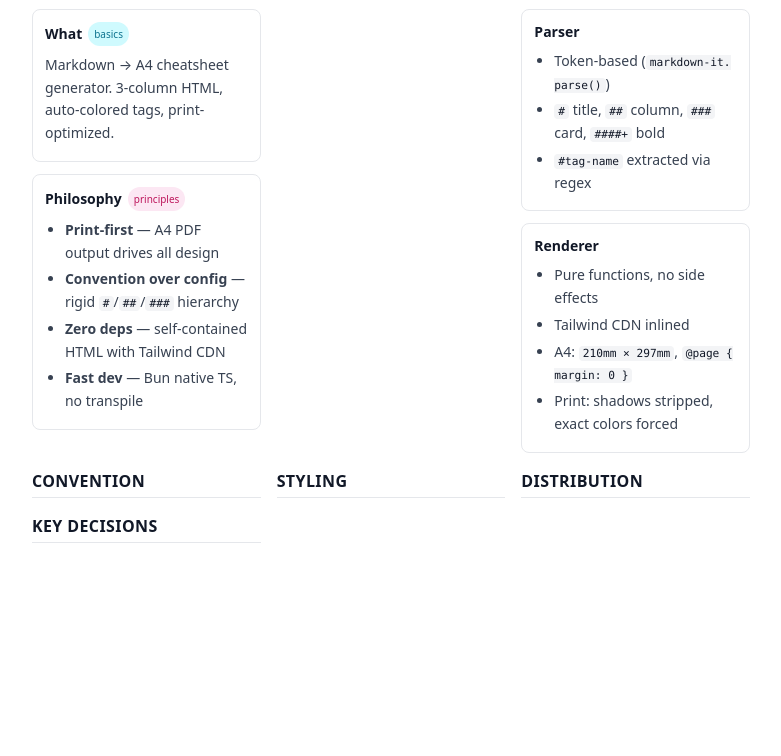
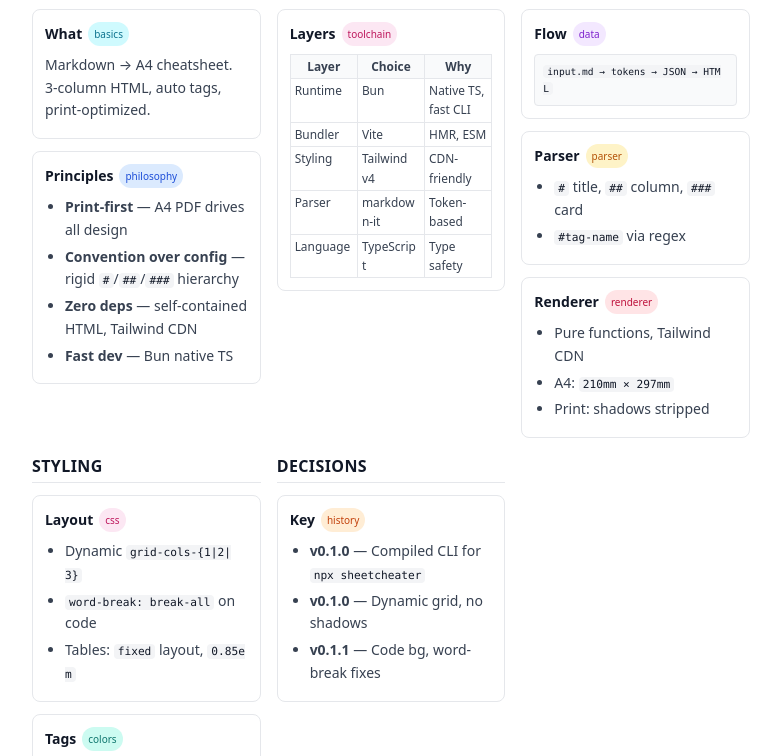
Before and after one commit to narze/sheetcheater, a website built with Vite: page example/sheetcheater_adr.html in a window 1280 px wide. Shown: the part 118-874 px from the top of the page, without its empty margins (249-1030 px from the left). Built offline with nearby package versions, Linux system fonts and the light colour scheme.

Commit message:
docs(adr): remove Distribution & Convention sections to fit one page

````diff
--- a/example/sheetcheater_adr.html
+++ b/example/sheetcheater_adr.html
@@ -3,7 +3,7 @@
 <head>
 <meta charset="UTF-8" />
 <meta name="viewport" content="width=device-width, initial-scale=1.0" />
-<title>ADR: SheetCheater Architecture</title>
+<title>ADR: SheetCheater</title>
 <script src="https://cdn.tailwindcss.com"></script>
 <style>
 @page { size: A4; margin: 0; }
@@ -59,7 +59,7 @@ th {
 
     <div class="cheatsheet-page">
       <header class="mb-4">
-        <h1 class="text-2xl font-bold text-gray-900">ADR: SheetCheater Architecture</h1>
+        <h1 class="text-2xl font-bold text-gray-900">ADR: SheetCheater</h1>
       </header>
       <div class="grid grid-cols-3 gap-4">
         <section class="flex flex-col gap-3">
@@ -69,20 +69,27 @@ th {
               <h3 class="text-sm font-semibold text-gray-900 mb-2 flex items-center flex-wrap">
                 What<span class="inline-flex gap-1 ml-1.5"><span class="inline-flex items-center px-1.5 py-0.5 text-[10px] font-medium rounded-full bg-cyan-100 text-cyan-700">basics</span></span>
               </h3>
-              <div class="space-y-1"><div class="text-sm text-gray-700 leading-relaxed"><p>Markdown → A4 cheatsheet generator. 3-column HTML, auto-colored tags, print-optimized.</p></div></div>
+              <div class="space-y-1"><div class="text-sm text-gray-700 leading-relaxed"><p>Markdown → A4 cheatsheet. 3-column HTML, auto tags, print-optimized.</p></div></div>
             </article>
 
             <article class="bg-white border border-gray-200 rounded-lg p-3">
               <h3 class="text-sm font-semibold text-gray-900 mb-2 flex items-center flex-wrap">
-                Philosophy<span class="inline-flex gap-1 ml-1.5"><span class="inline-flex items-center px-1.5 py-0.5 text-[10px] font-medium rounded-full bg-pink-100 text-pink-700">principles</span></span>
+                Principles<span class="inline-flex gap-1 ml-1.5"><span class="inline-flex items-center px-1.5 py-0.5 text-[10px] font-medium rounded-full bg-blue-100 text-blue-700">philosophy</span></span>
               </h3>
-              <div class="space-y-1"><div class="text-sm text-gray-700 leading-relaxed"><ul> <li><strong>Print-first</strong> — A4 PDF output drives all design</li> <li><strong>Convention over config</strong> — rigid <code>#</code>/<code>##</code>/<code>###</code> hierarchy</li> <li><strong>Zero deps</strong> — self-contained HTML with Tailwind CDN</li> <li><strong>Fast dev</strong> — Bun native TS, no transpile</li> </ul></div></div>
+              <div class="space-y-1"><div class="text-sm text-gray-700 leading-relaxed"><ul> <li><strong>Print-first</strong> — A4 PDF drives all design</li> <li><strong>Convention over config</strong> — rigid <code>#</code>/<code>##</code>/<code>###</code> hierarchy</li> <li><strong>Zero deps</strong> — self-contained HTML, Tailwind CDN</li> <li><strong>Fast dev</strong> — Bun native TS</li> </ul></div></div>
             </article>
 
         </section>
 
         <section class="flex flex-col gap-3">
           <h2 class="text-base font-bold text-gray-900 uppercase tracking-wide border-b border-gray-200 pb-1">Stack</h2>
+
+            <article class="bg-white border border-gray-200 rounded-lg p-3">
+              <h3 class="text-sm font-semibold text-gray-900 mb-2 flex items-center flex-wrap">
+                Layers<span class="inline-flex gap-1 ml-1.5"><span class="inline-flex items-center px-1.5 py-0.5 text-[10px] font-medium rounded-full bg-pink-100 text-pink-700">toolchain</span></span>
+              </h3>
+              <div class="space-y-1"><div class="text-sm text-gray-700 leading-relaxed"><table> <thead> <tr> <th>Layer</th> <th>Choice</th> <th>Why</th> </tr> </thead> <tbody> <tr> <td>Runtime</td> <td>Bun</td> <td>Native TS, fast CLI</td> </tr> <tr> <td>Bundler</td> <td>Vite</td> <td>HMR, ESM</td> </tr> <tr> <td>Styling</td> <td>Tailwind v4</td> <td>CDN-friendly</td> </tr> <tr> <td>Parser</td> <td>markdown-it</td> <td>Token-based</td> </tr> <tr> <td>Language</td> <td>TypeScript</td> <td>Type safety</td> </tr> </tbody> </table></div></div>
+            </article>
 
         </section>
 
@@ -91,37 +98,55 @@ th {
 
             <article class="bg-white border border-gray-200 rounded-lg p-3">
               <h3 class="text-sm font-semibold text-gray-900 mb-2 flex items-center flex-wrap">
-                Parser
+                Flow<span class="inline-flex gap-1 ml-1.5"><span class="inline-flex items-center px-1.5 py-0.5 text-[10px] font-medium rounded-full bg-purple-100 text-purple-700">data</span></span>
               </h3>
-              <div class="space-y-1"><div class="text-sm text-gray-700 leading-relaxed"><ul> <li>Token-based (<code>markdown-it.parse()</code>)</li> <li><code>#</code> title, <code>##</code> column, <code>###</code> card, <code>####+</code> bold</li> <li><code>#tag-name</code> extracted via regex</li> </ul></div></div>
+              <div class="space-y-1"><div class="text-sm text-gray-700 leading-relaxed"><pre class="bg-gray-50 border border-gray-200 rounded p-2 overflow-x-auto text-xs mt-1"><code>input.md → tokens → JSON → HTML</code></pre></div></div>
             </article>
 
             <article class="bg-white border border-gray-200 rounded-lg p-3">
               <h3 class="text-sm font-semibold text-gray-900 mb-2 flex items-center flex-wrap">
-                Renderer
+                Parser<span class="inline-flex gap-1 ml-1.5"><span class="inline-flex items-center px-1.5 py-0.5 text-[10px] font-medium rounded-full bg-amber-100 text-amber-700">parser</span></span>
               </h3>
-              <div class="space-y-1"><div class="text-sm text-gray-700 leading-relaxed"><ul> <li>Pure functions, no side effects</li> <li>Tailwind CDN inlined</li> <li>A4: <code>210mm × 297mm</code>, <code>@page { margin: 0 }</code></li> <li>Print: shadows stripped, exact colors forced</li> </ul></div></div>
+              <div class="space-y-1"><div class="text-sm text-gray-700 leading-relaxed"><ul> <li><code>#</code> title, <code>##</code> column, <code>###</code> card</li> <li><code>#tag-name</code> via regex</li> </ul></div></div>
             </article>
 
-        </section>
-
-        <section class="flex flex-col gap-3">
-          <h2 class="text-base font-bold text-gray-900 uppercase tracking-wide border-b border-gray-200 pb-1">Convention</h2>
+            <article class="bg-white border border-gray-200 rounded-lg p-3">
+              <h3 class="text-sm font-semibold text-gray-900 mb-2 flex items-center flex-wrap">
+                Renderer<span class="inline-flex gap-1 ml-1.5"><span class="inline-flex items-center px-1.5 py-0.5 text-[10px] font-medium rounded-full bg-rose-100 text-rose-700">renderer</span></span>
+              </h3>
+              <div class="space-y-1"><div class="text-sm text-gray-700 leading-relaxed"><ul> <li>Pure functions, Tailwind CDN</li> <li>A4: <code>210mm × 297mm</code></li> <li>Print: shadows stripped</li> </ul></div></div>
+            </article>
 
         </section>
 
         <section class="flex flex-col gap-3">
           <h2 class="text-base font-bold text-gray-900 uppercase tracking-wide border-b border-gray-200 pb-1">Styling</h2>
 
-        </section>
+            <article class="bg-white border border-gray-200 rounded-lg p-3">
+              <h3 class="text-sm font-semibold text-gray-900 mb-2 flex items-center flex-wrap">
+                Layout<span class="inline-flex gap-1 ml-1.5"><span class="inline-flex items-center px-1.5 py-0.5 text-[10px] font-medium rounded-full bg-pink-100 text-pink-700">css</span></span>
+              </h3>
+              <div class="space-y-1"><div class="text-sm text-gray-700 leading-relaxed"><ul> <li>Dynamic <code>grid-cols-{1|2|3}</code></li> <li><code>word-break: break-all</code> on code</li> <li>Tables: <code>fixed</code> layout, <code>0.85em</code></li> </ul></div></div>
+            </article>
 
-        <section class="flex flex-col gap-3">
-          <h2 class="text-base font-bold text-gray-900 uppercase tracking-wide border-b border-gray-200 pb-1">Distribution</h2>
+            <article class="bg-white border border-gray-200 rounded-lg p-3">
+              <h3 class="text-sm font-semibold text-gray-900 mb-2 flex items-center flex-wrap">
+                Tags<span class="inline-flex gap-1 ml-1.5"><span class="inline-flex items-center px-1.5 py-0.5 text-[10px] font-medium rounded-full bg-teal-100 text-teal-700">colors</span></span>
+              </h3>
+              <div class="space-y-1"><div class="text-sm text-gray-700 leading-relaxed"><ul> <li>17 pastel pairs</li> <li>Hash-assigned: <code>hash(label) % 17</code></li> </ul></div></div>
+            </article>
 
         </section>
 
         <section class="flex flex-col gap-3">
-          <h2 class="text-base font-bold text-gray-900 uppercase tracking-wide border-b border-gray-200 pb-1">Key Decisions</h2>
+          <h2 class="text-base font-bold text-gray-900 uppercase tracking-wide border-b border-gray-200 pb-1">Decisions</h2>
+
+            <article class="bg-white border border-gray-200 rounded-lg p-3">
+              <h3 class="text-sm font-semibold text-gray-900 mb-2 flex items-center flex-wrap">
+                Key<span class="inline-flex gap-1 ml-1.5"><span class="inline-flex items-center px-1.5 py-0.5 text-[10px] font-medium rounded-full bg-orange-100 text-orange-700">history</span></span>
+              </h3>
+              <div class="space-y-1"><div class="text-sm text-gray-700 leading-relaxed"><ul> <li><strong>v0.1.0</strong> — Compiled CLI for <code>npx sheetcheater</code></li> <li><strong>v0.1.0</strong> — Dynamic grid, no shadows</li> <li><strong>v0.1.1</strong> — Code bg, word-break fixes</li> </ul></div></div>
+            </article>
 
         </section>
       </div>
--- a/example/sheetcheater_adr.md
+++ b/example/sheetcheater_adr.md
@@ -1,76 +1,66 @@
-# ADR: SheetCheater Architecture
+# ADR: SheetCheater
 
-## Product #architecture
+## Product
 
 ### What #basics
 
-Markdown → A4 cheatsheet generator. 3-column HTML, auto-colored tags, print-optimized.
+Markdown → A4 cheatsheet. 3-column HTML, auto tags, print-optimized.
 
-### Philosophy #principles
+### Principles #philosophy
 
-- **Print-first** — A4 PDF output drives all design
+- **Print-first** — A4 PDF drives all design
 - **Convention over config** — rigid `#`/`##`/`###` hierarchy
-- **Zero deps** — self-contained HTML with Tailwind CDN
-- **Fast dev** — Bun native TS, no transpile
+- **Zero deps** — self-contained HTML, Tailwind CDN
+- **Fast dev** — Bun native TS
 
-## Stack #toolchain
+## Stack
+
+### Layers #toolchain
 
 | Layer | Choice | Why |
 |-------|--------|-----|
 | Runtime | Bun | Native TS, fast CLI |
-| Bundler | Vite | HMR, ESM, Vite+ |
-| Styling | Tailwind v4 | CDN-friendly, utilities |
-| Markdown | markdown-it | Token-based, extensible |
-| Language | TypeScript | Types without runtime cost |
+| Bundler | Vite | HMR, ESM |
+| Styling | Tailwind v4 | CDN-friendly |
+| Parser | markdown-it | Token-based |
+| Language | TypeScript | Type safety |
 
-## Pipeline #parser #renderer
+## Pipeline
+
+### Flow #data
 
 ```
-input.md → markdown-it tokens → parseCheatsheet() → JSON → renderCheatsheet() → HTML
+input.md → tokens → JSON → HTML
 ```
 
-### Parser
+### Parser #parser
 
-- Token-based (`markdown-it.parse()`)
-- `#` title, `##` column, `###` card, `####+` bold
-- `#tag-name` extracted via regex
+- `#` title, `##` column, `###` card
+- `#tag-name` via regex
 
-### Renderer
+### Renderer #renderer
 
-- Pure functions, no side effects
-- Tailwind CDN inlined
-- A4: `210mm × 297mm`, `@page { margin: 0 }`
-- Print: shadows stripped, exact colors forced
+- Pure functions, Tailwind CDN
+- A4: `210mm × 297mm`
+- Print: shadows stripped
 
-## Convention #schema
+## Styling
 
-| Markdown | Role | Max |
-|----------|------|-----|
-| `# Title` | Page heading | 1 |
-| `## Section` | Column | 3 |
-| `### Card` | Content block | ∞ |
-| `#tag-name` | Pill badge | ∞ |
+### Layout #css
 
-## Styling #tailwind
+- Dynamic `grid-cols-{1|2|3}`
+- `word-break: break-all` on code
+- Tables: `fixed` layout, `0.85em`
 
-- Dynamic grid: `grid-cols-{1|2|3}` based on column count
-- 17 pastel tag colors, hash-assigned
-- `word-break: break-all` on code/pre
-- Tables: `table-layout: fixed`, `font-size: 0.85em`
+### Tags #colors
 
-## Distribution #build #npm
+- 17 pastel pairs
+- Hash-assigned: `hash(label) % 17`
 
-| Target | Tool | Output |
-|--------|------|--------|
-| Dev | Vite | `dist/` bundle |
-| CLI | tsc | `dist/cli.js` |
-| Publish | npm | `files: ["dist"]` |
+## Decisions
 
-## Key Decisions #history
+### Key #history
 
-| Version | Decision |
-|---------|----------|
-| v0.1.0 | Compile CLI to `dist/` for `npx sheetcheater` |
-| v0.1.0 | Dynamic grid columns (no empty space) |
-| v0.1.0 | Remove shadows, `@page { margin: 0 }` |
-| v0.1.1 | Gray `<code>` bg, print-safe overflow handling |
+- **v0.1.0** — Compiled CLI for `npx sheetcheater`
+- **v0.1.0** — Dynamic grid, no shadows
+- **v0.1.1** — Code bg, word-break fixes
````
